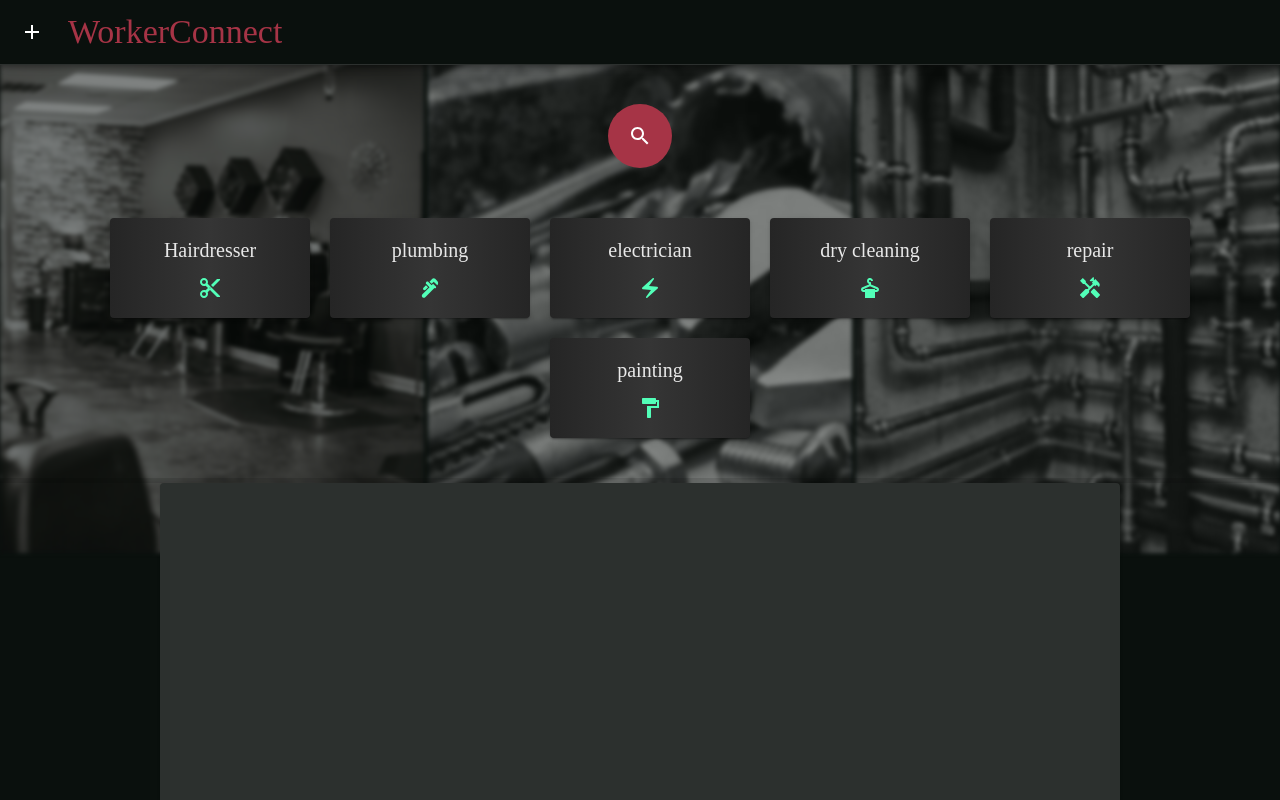
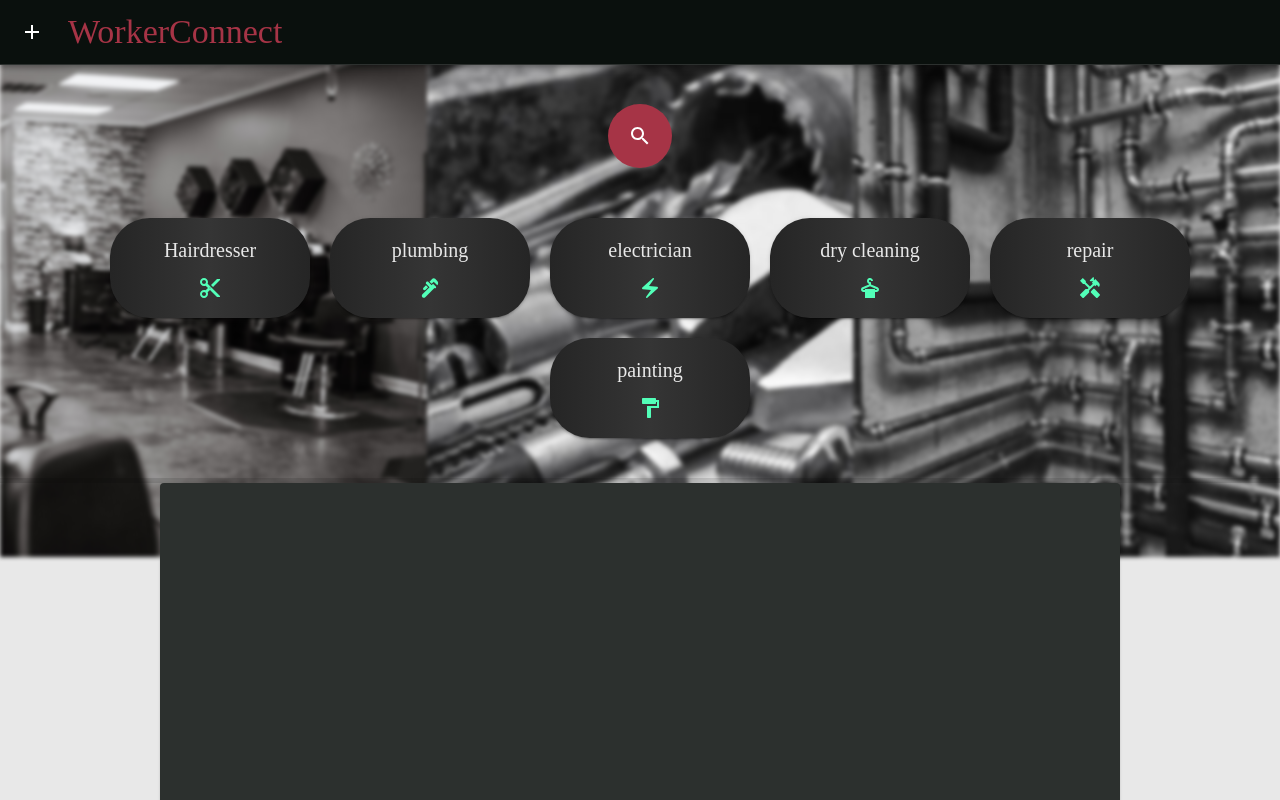
Before and after one commit to jackdaw114/placeholder, a React (Create React App) app in the folder frontend/my_app/: page /home in a window 1280 px wide. Shown: the top 800 px of the page. Built offline with nearby package versions, Linux system fonts and the light colour scheme; a web font is replaced by a local one.

Commit message:
homepage image changes

```diff
--- a/frontend/my_app/src/components/ImageHandler.css
+++ b/frontend/my_app/src/components/ImageHandler.css
@@ -1,5 +1,5 @@
 .image-list {
-    filter: opacity(50%) blur(2px)
+    filter: blur(2px)
 }
 
 .crop {
--- a/frontend/my_app/src/components/ImageHandler.js
+++ b/frontend/my_app/src/components/ImageHandler.js
@@ -1,19 +1,23 @@
-import { ImageList, ImageListItem } from "@mui/material";
+import { ImageList, ImageListItem, Paper } from "@mui/material";
 import Image1 from '../img/salon.jpg';
 import Image2 from '../img/tools.jpg';
 import Image3 from '../img/pipes.jpg';
 import zIndex from "@mui/material/styles/zIndex";
 import './ImageHandler.css'
+import theme from "../design/palette";
 
 export default function ImageHandler() {
     return (
-        <div>
-            <ImageList className="image-list" sx={{ position: "absolute", width: '100vw', zIndex: -1 }} cols={3}>
+        <div sx={{ position: "absolute", width: '100vw', zIndex: -1 }}>
+
+
+            <ImageList className="image-list" cols={3} sx={{ position: "absolute", width: '100vw', zIndex: -1 }} gap={0}>
+
                 <ImageListItem className="crop" key={Image1}><img src={Image1} loading="lazy" /></ImageListItem>
 
                 <ImageListItem key={Image1}><img src={Image2} loading="lazy" /></ImageListItem>
                 <ImageListItem key={Image1}><img src={Image3} loading="lazy" /></ImageListItem>
             </ImageList>
-        </div>
+        </div >
     )
 }
--- a/frontend/my_app/src/components/Services.css
+++ b/frontend/my_app/src/components/Services.css
@@ -23,6 +23,7 @@
 
 .card {
     background-image: linear-gradient(to right, rgb(37, 37, 37), #353535, rgb(37, 37, 37));
+
 }
 
 .card:hover {
--- a/frontend/my_app/src/components/Services.js
+++ b/frontend/my_app/src/components/Services.js
@@ -29,7 +29,7 @@ export default function Services() {
 
                 {data.map((item, index) => (
 
-                    <Card className='card' sx={{ boxShadow: 2, maxWidth: 200, minWidth: 200, minHeight: 100, maxHeight: 100, justifyContent: 'space-between', textAlign: 'center' }}>
+                    <Card className='card' sx={{ boxShadow: 2, borderRadius: 10, maxWidth: 200, minWidth: 200, minHeight: 100, maxHeight: 100, justifyContent: 'space-between', textAlign: 'center' }}>
                         <CardContent >
                             <Typography variant='h6'>{item.name}</Typography>
                             <Icon sx={{ margin: 1, color: '#52FFB8' }}>{item.icon}</Icon>
--- a/frontend/my_app/src/design/palette.js
+++ b/frontend/my_app/src/design/palette.js
@@ -37,7 +37,7 @@ const theme = createTheme({
             main: '#2c302e',
         },
         background: {
-            default: '#0A100D',
+            default: '#e8e8e8',
             paper: '#2c302e'
         },
         shadows: {
```
